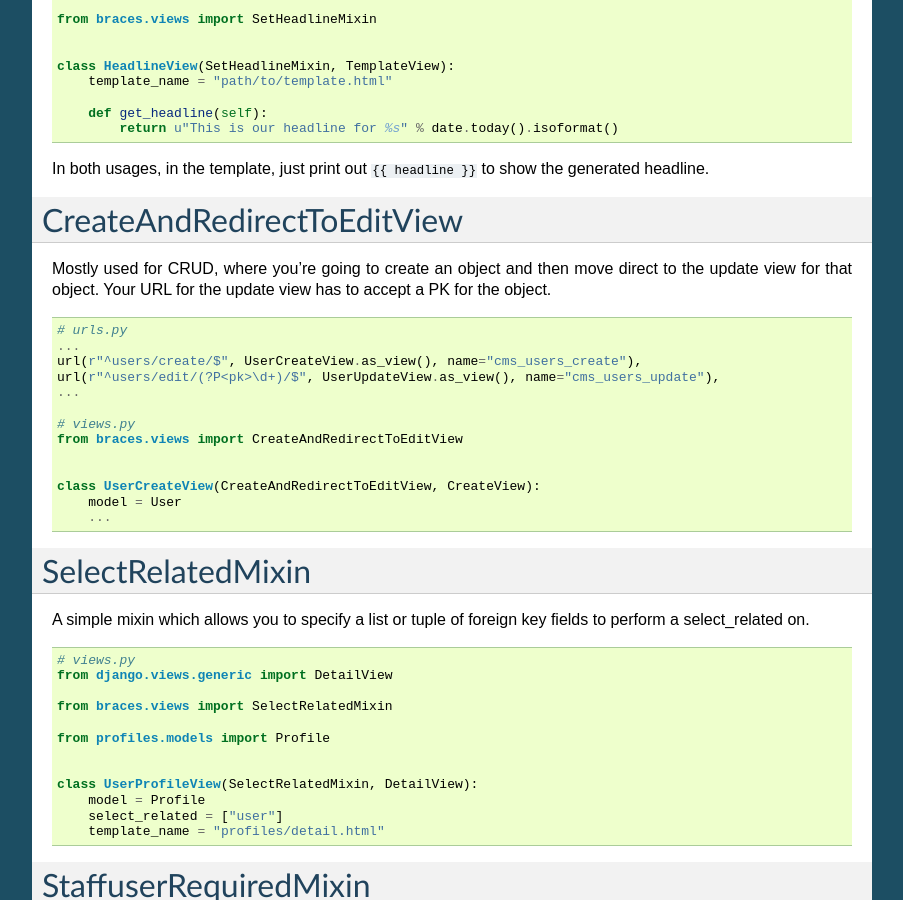
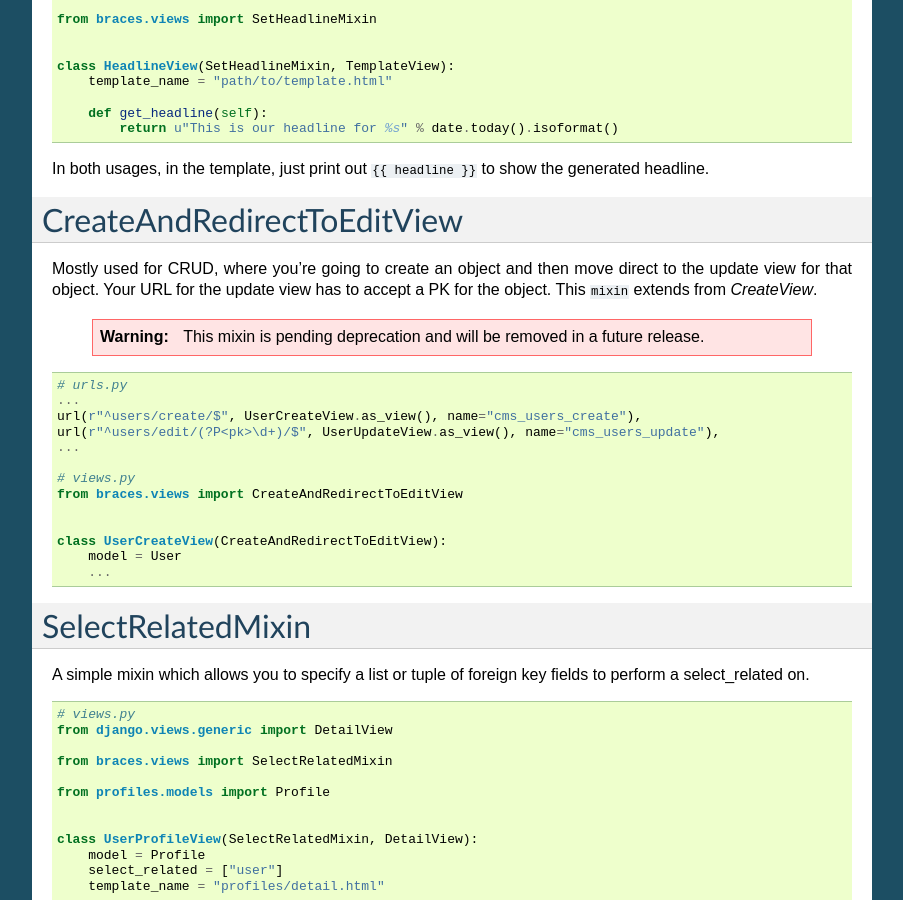
Before and after one commit to brack3t/django-braces, a Sphinx documentation site: the page built from docs/index.rst, in a window 1280 px wide and 900 px high, scrolled down 4308 px. Shown: the whole window, without its empty margins (198-1101 px from the left). Built offline with Sphinx 7.4.7, drawn with Linux system fonts in a browser that asks for light colours.

Commit message:
Correct usage docs for CreateAndRedirectToEditView and add warning for pending deprecation.

```diff
--- a/docs/index.rst
+++ b/docs/index.rst
@@ -271,6 +271,10 @@ CreateAndRedirectToEditView
 ===========================
 
 Mostly used for CRUD, where you're going to create an object and then move direct to the update view for that object. Your URL for the update view has to accept a PK for the object.
+This ``mixin`` extends from `CreateView`.
+
+    .. warning::
+        This mixin is pending deprecation and will be removed in a future release.
 
 ::
 
```
Also changed, not shown: other parts of docs/index.rst (+1 -1 lines).
